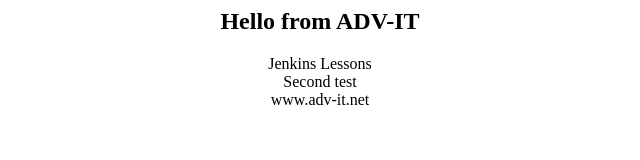
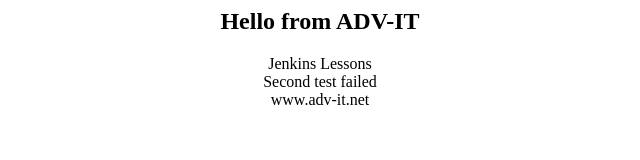
Before and after one commit to Sman028/app-for-jenkins, a plain HTML site: page index.html in a window 1280 px wide. Shown: the full height of the page, 320-960 px from the left. Drawn offline with Linux system fonts and the light colour scheme.

Commit message:
test failed

```diff
--- a/index.html
+++ b/index.html
@@ -3,7 +3,7 @@
 <center>
 <h2><font color=black>Hello from ADV-IT</font></h2>
 Jenkins Lessons<br>
-Second test<br>
+Second test failed<br>
 <font color=black> www.adv-it.net</font>
 
 </center>
```
